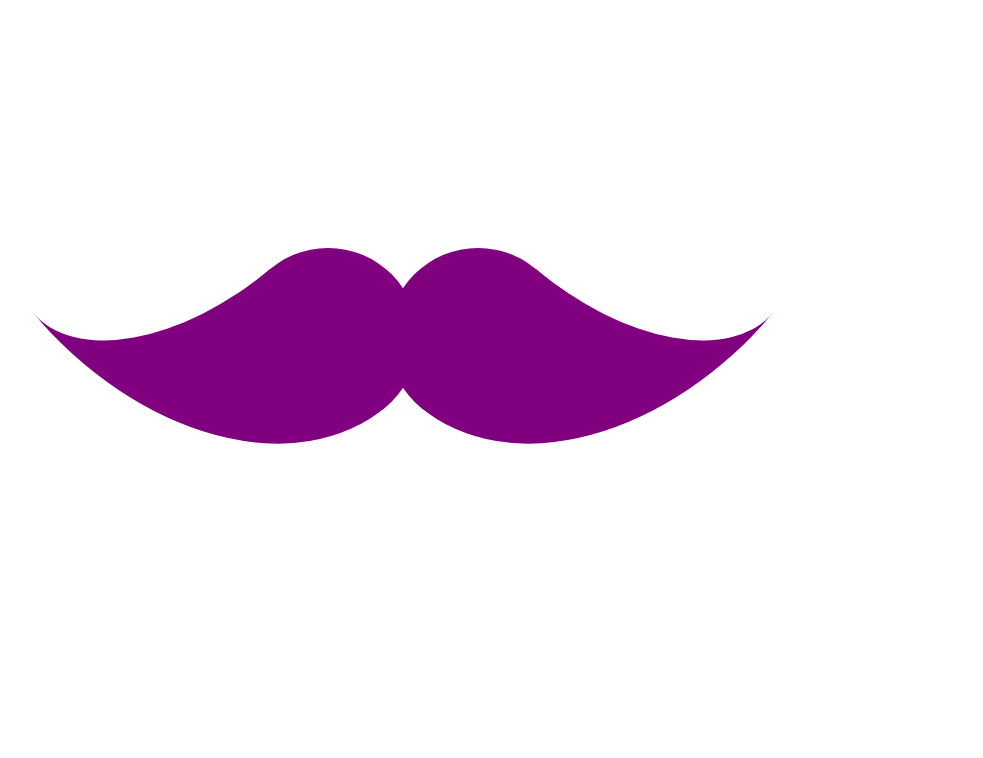
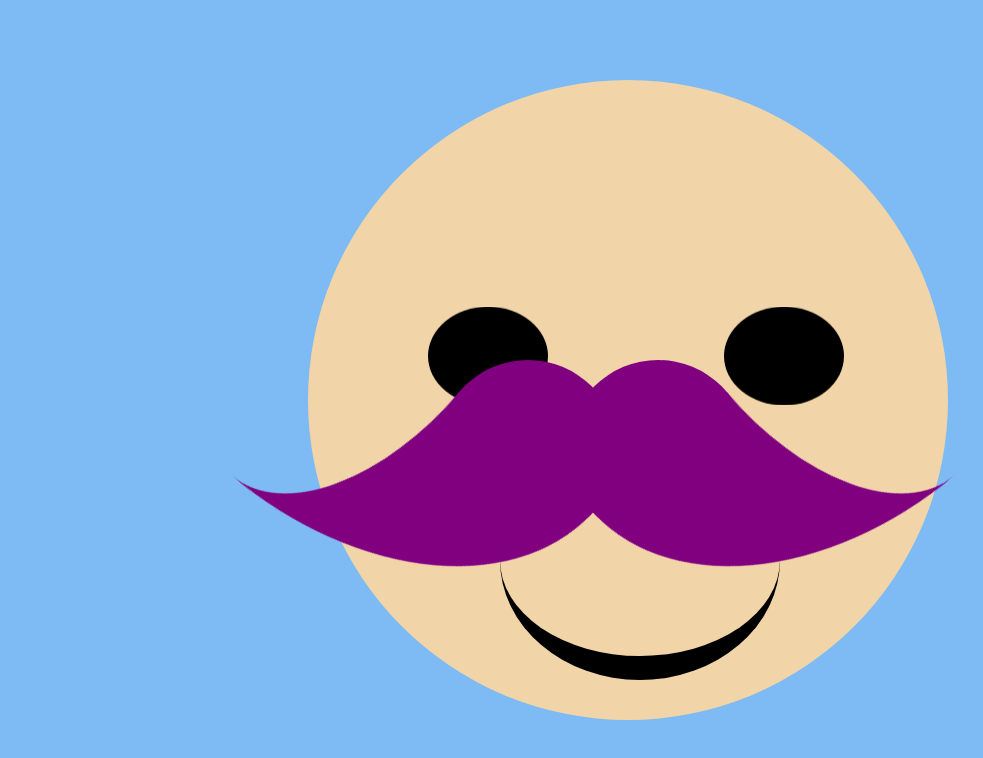
Before and after one commit to Jhadyriv03/BigotePracatica, a plain HTML site: page index.html in a window 1280 px wide. Shown: the whole page, without its empty margins (12-995 px from the left). Drawn offline with Linux system fonts and the light colour scheme.

Commit message:
Nuevo bigote

```diff
--- a/index.html
+++ b/index.html
@@ -8,7 +8,15 @@
     <title>mostacho</title>
 </head>
 <body>
-    <div class="mostache"></div>
+    <div class="canvas">
+        <div class="circle">
+            <div class="eyes"></div>
+            <div class="mouth">
+            </div>
+            <div class="mostache"></div>
+
+        </div>
+    </div>
 
 </body>
 </html>
--- a/style.css
+++ b/style.css
@@ -1,19 +1,71 @@
+*{
+	margin:0;
+	padding:0;
+	box-sizing:border-box;
+}
+
+.canvas{
+	position: relative;
+	display:flex;
+	justify-content:center;
+	align-items:center;
+	background:#7ebaf3;
+	width:100%;
+	height:100vh;
+}
+.circle{
+	position:relative;
+	width:80vmin;
+	height:80vmin;
+	border-radius:50%;
+	background:#f1d5a9;
+	border:2px soid #000;
+}
+.eyes{
+	position:absolute;
+	width:15vmin;
+	height:15vmin;
+	border-radius:50%;
+	background:#000;
+	bottom:38vmin;
+	right:13vmin;
+	box-shadow:-37vmin 0 #000;
+	animation:blink 2s infinite;
+}
+@keyframes blink{
+	0% {transform:scale(1, 0.1);}
+	100% {transform:scale(1,1);}
+}
+.mouth{
+	position:absolute;
+	width:35vmin;
+	height:30vmin;
+	border-radius:50%;
+	background:transparent;
+	border-bottom:3vmin solid #000;
+	right:21vmin;
+	bottom:5vmin;
+}
+
+
+
 .mostache{
     width: 180px;
     height: 180px;
     left: 100px;
+    top: 40px;
     border-radius: 50%;
     position: absolute;
     color: purple;
     box-shadow:
 
-    150px 240px 0 0 currentColor,
-    300px 240px 0 0 currentColor;
+    30px 240px 0 0 currentColor,
+    160px 240px 0 0 currentColor;
 }
 .mostache::before{
     content: "";
     position: absolute;
-    left: 30px;
+    left: -90px;
     top: 120px;
     width: 210px;
     height: 120px;
@@ -26,7 +78,7 @@
 .mostache::after{
     content: "";
     position: absolute;
-    left: 390px;
+    left: 250px;
     top: 120px;
     width: 210px;
     height: 120px;
@@ -34,5 +86,32 @@
     border-radius: 0 0 100% 0;
     transform: rotate(40deg);
     transform-origin: left 210px;
-
 }
+.mostache::before {
+    animation: shakeLeft 1s ease-in-out infinite;
+}
+.mostache::after {
+    animation: shakeRight 1s ease-in-out infinite;
+}
+@keyframes shakeLeft {
+    0%{
+        transform: rotate(-50deg);
+    }
+    50%{
+        transform: rotate(-30deg);
+    }
+    100%{
+        transform: rotate(-50deg);
+    }
+}
+@keyframes shakeRight {
+    0%{
+        transform: rotate(50deg);
+    }
+    50%{
+        transform: rotate(30deg);
+    }
+    100%{
+        transform: rotate(50deg);
+    }
+}
```
